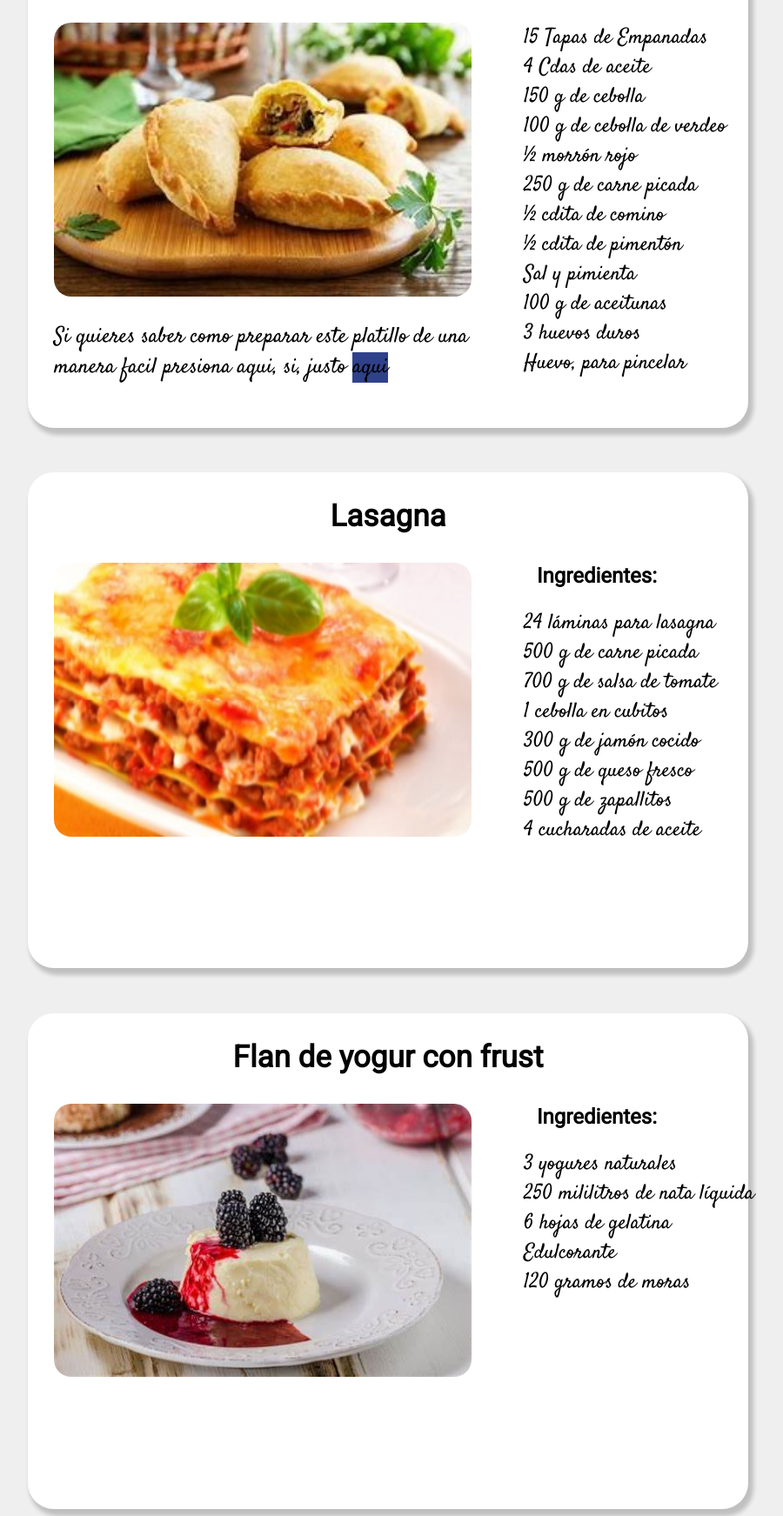
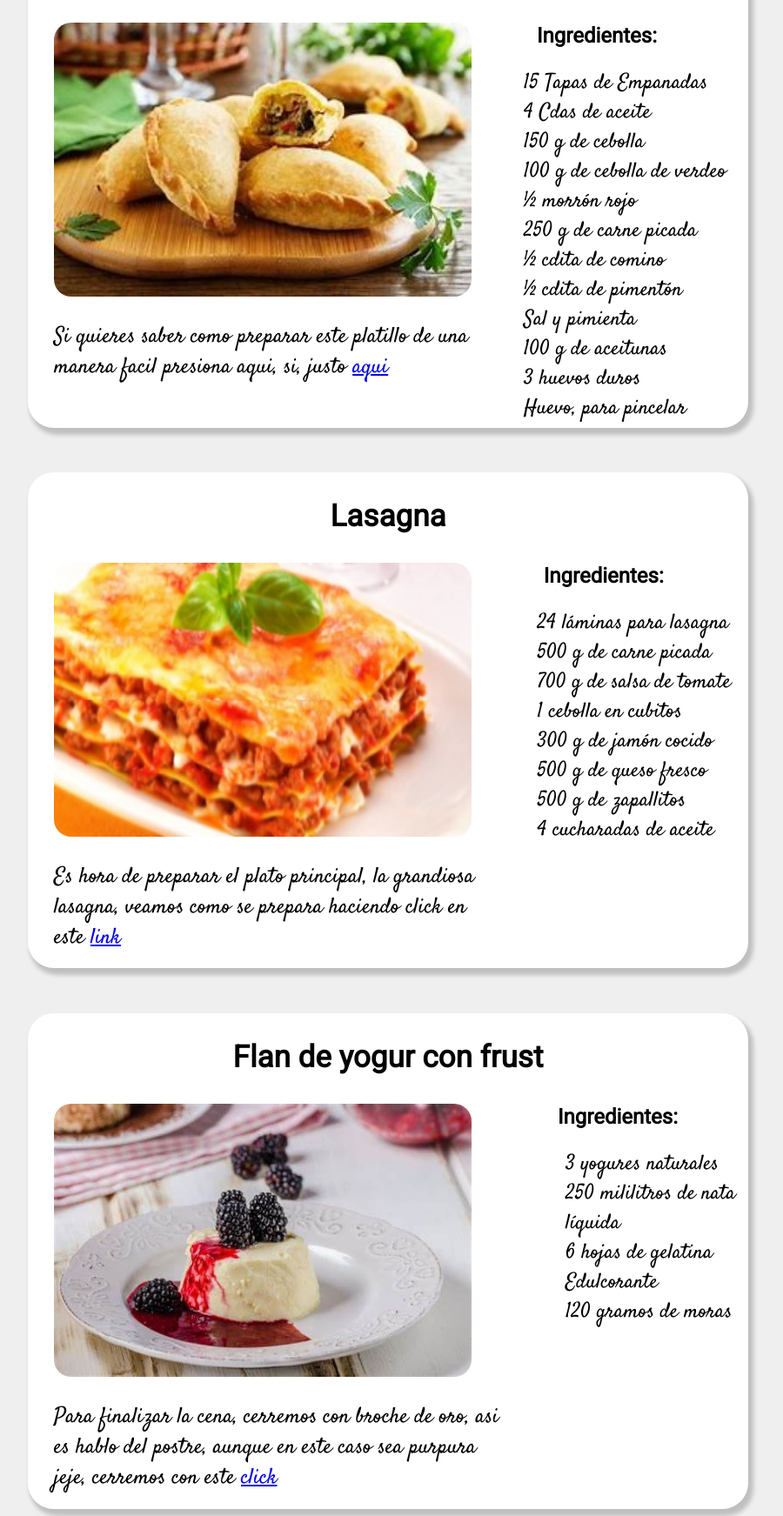
Before and after one commit to Srgivarius/Odin-Recipes-Of-Sr, a plain HTML site: page index.html in a window 1280 px wide. Shown: the part 1064-2807 px from the top of the page at 87% size, without its empty margins (232-1132 px from the left). Drawn offline with Linux system fonts and the light colour scheme; files whose address does not match are found by name.

Commit message:
agregamos las recetas

```diff
--- a/index.html
+++ b/index.html
@@ -28,12 +28,13 @@
       <h2>Empanadas de carne</h2>
       <div class="recipe-box">
           <div>
-              <img class="portada" src="Recipes/Receta 1/Empanadas.jpg">
-                <p>Si quieres saber como preparar este platillo de una manera facil
-                    presiona aqui, si, justo <a herf="#">aqui</a>
-                </p>
+               <img class="portada" src="Recipes/Receta 1/Empanadas.jpg">
+               <p>Si quieres saber como preparar este platillo de una manera facil
+                   presiona aqui, si, justo <a href="recipes/Receta 1/Empanadas de carne.html">aqui</a>
+               </p>
           </div>
           <div class="box-ingredientes">
+              <h3 class="list">Ingredientes:</h3>
               <ul class="ingredientes">
       <li>15 Tapas de Empanadas</li>
       <li>4 Cdas de aceite</li>
@@ -55,7 +56,12 @@
     <div class="container-recipe">
       <h2>Lasagna</h2>
       <div class="recipe-box">
-          <img class="portada" src="Recipes/Receta 2/lasaña.jpg">
+          <div>
+               <img class="portada" src="Recipes/Receta 2/lasaña.jpg">
+               <p>Es hora de preparar el plato principal, la grandiosa
+                  lasagna, veamos como se prepara haciendo click en este <a href="recipes/Receta 2/Lasagna.html">link</a>
+               </p>
+          </div>
           <div class="box-ingredientes">
                 <h3 class="list">Ingredientes:</h3>
                 <ul class="ingredientes">
@@ -75,7 +81,13 @@
     <div class="container-recipe">
       <h2>Flan de yogur con frust</h2>
       <div class="recipe-box">
-          <img class="portada" src="Recipes/Receta 3/postre.jpg">
+          <div>
+                <img class="portada" src="Recipes/Receta 3/postre.jpg">
+                <p>Para finalizar la cena, cerremos con broche de oro,
+                  asi es hablo del postre, aunque en este caso sea purpura
+                  jeje, cerremos con este <a href="Recipes/Receta 3/Yogur con frutas.html"> click</a>
+                </p>
+          </div>
           <div class="box-ingredientes">
                 <h3 class="list">Ingredientes:</h3>
                 <ul class="ingredientes">
--- a/styles.css
+++ b/styles.css
@@ -93,12 +93,3 @@ h1 {
     text-align:center;
     font-size: x-large;
 }
-a {
-    background-color: rgb(48, 65, 139);
-    transition: background-color .0s;
-}
-
-a:hover {
-    background-color: rgb(158, 9, 9);
-
-}
```
Also changed, not shown: Recipes/Receta 1/Empanadas de carne.html (added), Recipes/Receta 2/Lasagna.html (added), Recipes/Receta 3/Yogur con frutas.html (added).
